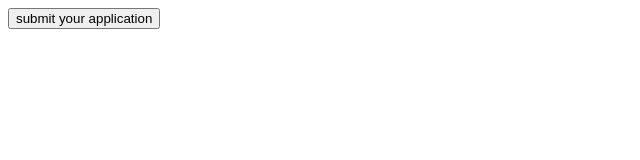
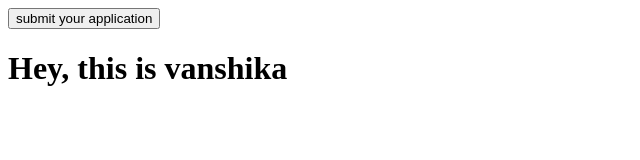
Before and after one commit to rajoriavanshika128-bit/practice, a plain HTML site: page index.html in a window 1280 px wide. Shown: the whole page, without its empty margins (0-640 px from the left). Drawn offline with Linux system fonts and the light colour scheme.

Commit message:
h1 element added

```diff
--- a/index.html
+++ b/index.html
@@ -8,5 +8,6 @@
 <body>
 
     <button>submit your application</button>
+    <h1>Hey, this is vanshika</h1>
 </body>
 </html>
```
